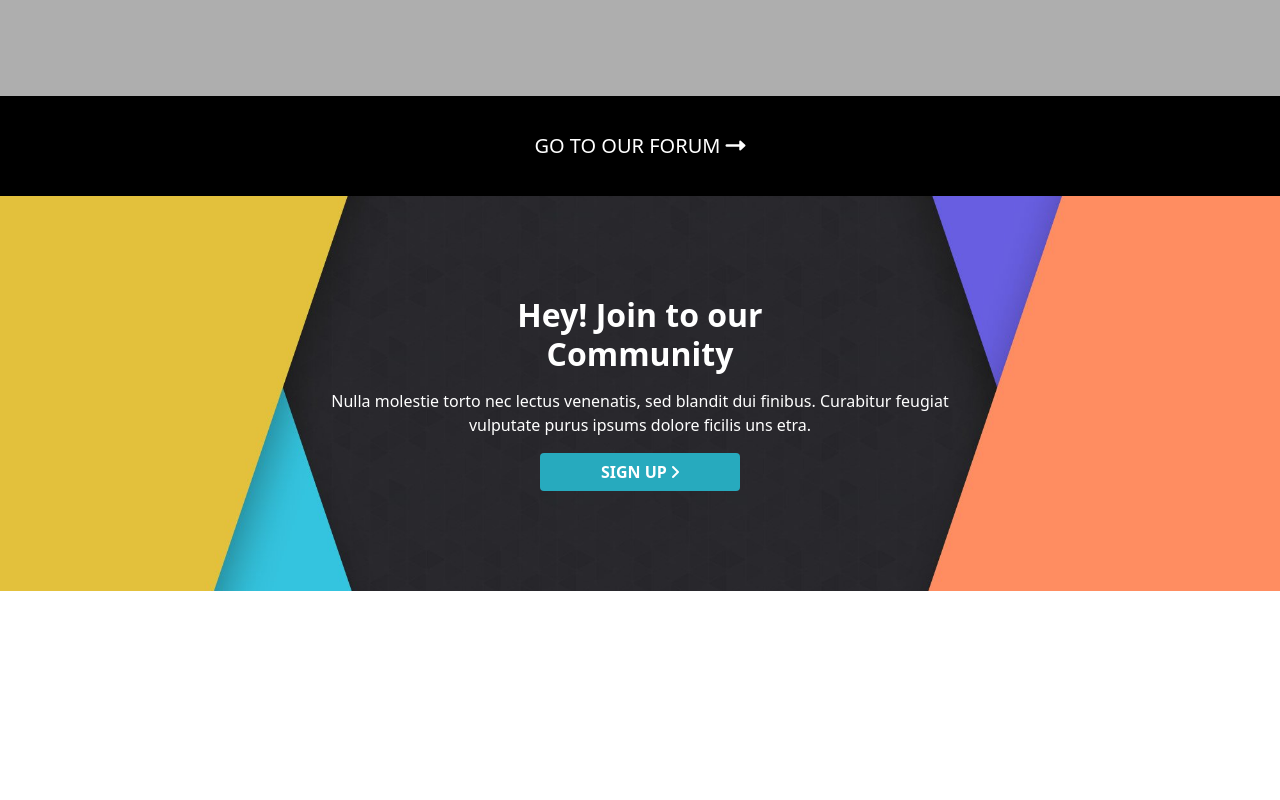
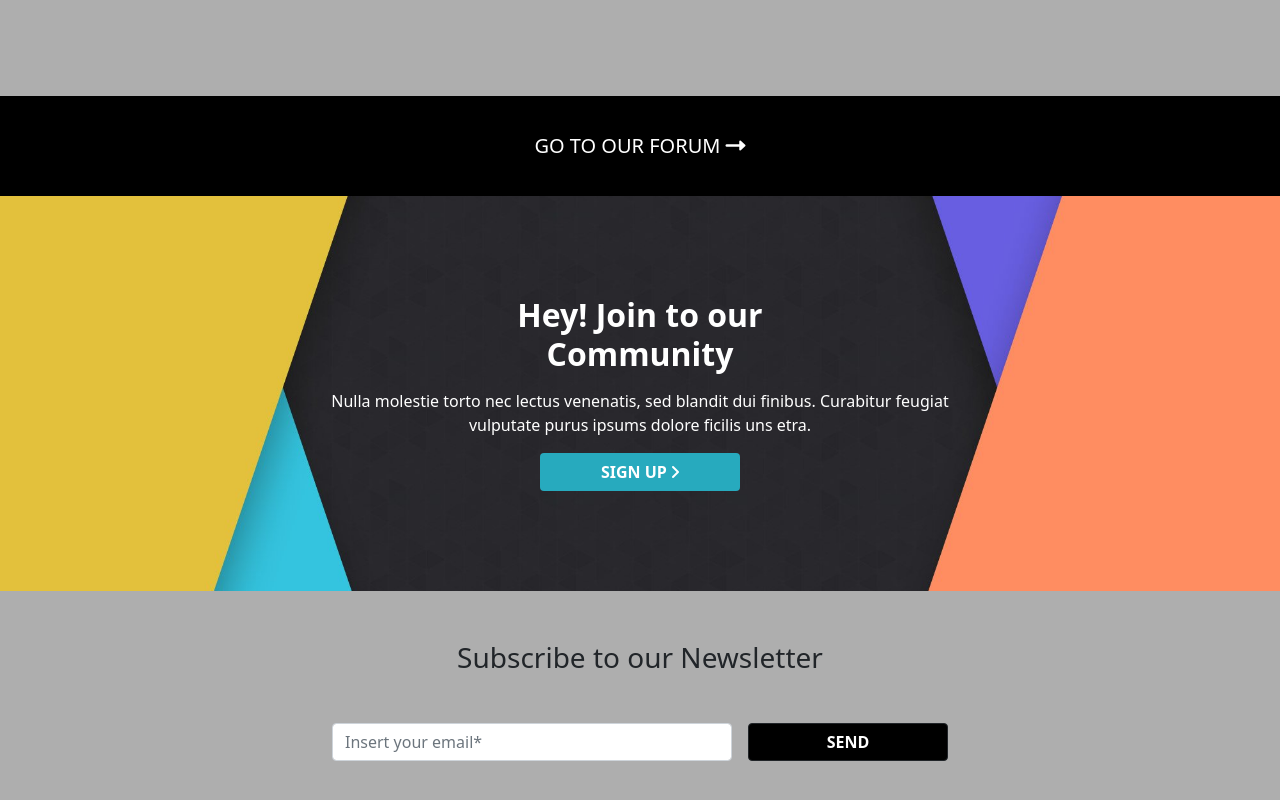
Before and after one commit to Penna92/proj-html-vuejs, a Vue app: page / in a window 1280 px wide. Shown: the part 4336-5136 px from the top of the page. Before the commit the page ends 4927 px from the top, so only its background shows below. Built offline with nearby package versions, Linux system fonts and the light colour scheme.

Commit message:
Added AppNewsletter component.

```diff
--- a/src/App.vue
+++ b/src/App.vue
@@ -7,6 +7,7 @@
     <main>
       <AppMain />
       <AppForum />
+      <AppNewsletter />
     </main>
     <footer>
       <AppFooter />
@@ -20,6 +21,7 @@ import AppMain from "./components/AppMain.vue";
 import AppFooter from "./components/AppFooter.vue";
 import AppJumbotron from "./components/AppJumbotron.vue";
 import AppForum from "./components/AppForum.vue";
+import AppNewsletter from "./components/AppNewsletter.vue";
 
 export default {
   name: "App",
@@ -29,6 +31,7 @@ export default {
     AppMain,
     AppFooter,
     AppForum,
+    AppNewsletter,
   },
 };
 </script>
--- a/src/assets/styles/general.scss
+++ b/src/assets/styles/general.scss
@@ -21,3 +21,8 @@ body {
   background-color: $white;
   // font-family: $main-font;
 }
+// button {
+//   font-weight: bold;
+//   background-color: black;
+//   width: 200px;
+// }
--- a/src/components/AppForum.vue
+++ b/src/components/AppForum.vue
@@ -118,6 +118,7 @@ export default {
   h6 {
     font-size: 12px;
     font-weight: 700;
+    color: $cape-cod;
   }
   h5 {
     font-size: 16px;
--- /dev/null
+++ b/src/components/AppNewsletter.vue
@@ -0,0 +1,38 @@
+<template>
+  <section
+    id="newsletter"
+    class="text-center d-flex flex-column justify-content-center"
+  >
+    <h3 class="mb-5">Subscribe to our Newsletter</h3>
+    <div id="email-input" class="d-flex justify-content-center gap-3">
+      <input
+        type="text"
+        class="form-control"
+        placeholder="Insert your email*"
+      />
+      <button type="button" class="btn btn-dark">SEND</button>
+    </div>
+  </section>
+</template>
+
+<script>
+export default {
+  name: "AppNewsletter",
+};
+</script>
+
+<style lang="scss" scoped>
+@import "../assets/styles/variables.scss";
+#newsletter {
+  background-color: $silver-chalice;
+  padding: 50px 0;
+  input {
+    width: 400px;
+  }
+  button {
+    font-weight: bold;
+    background-color: black;
+    width: 200px;
+  }
+}
+</style>
```
